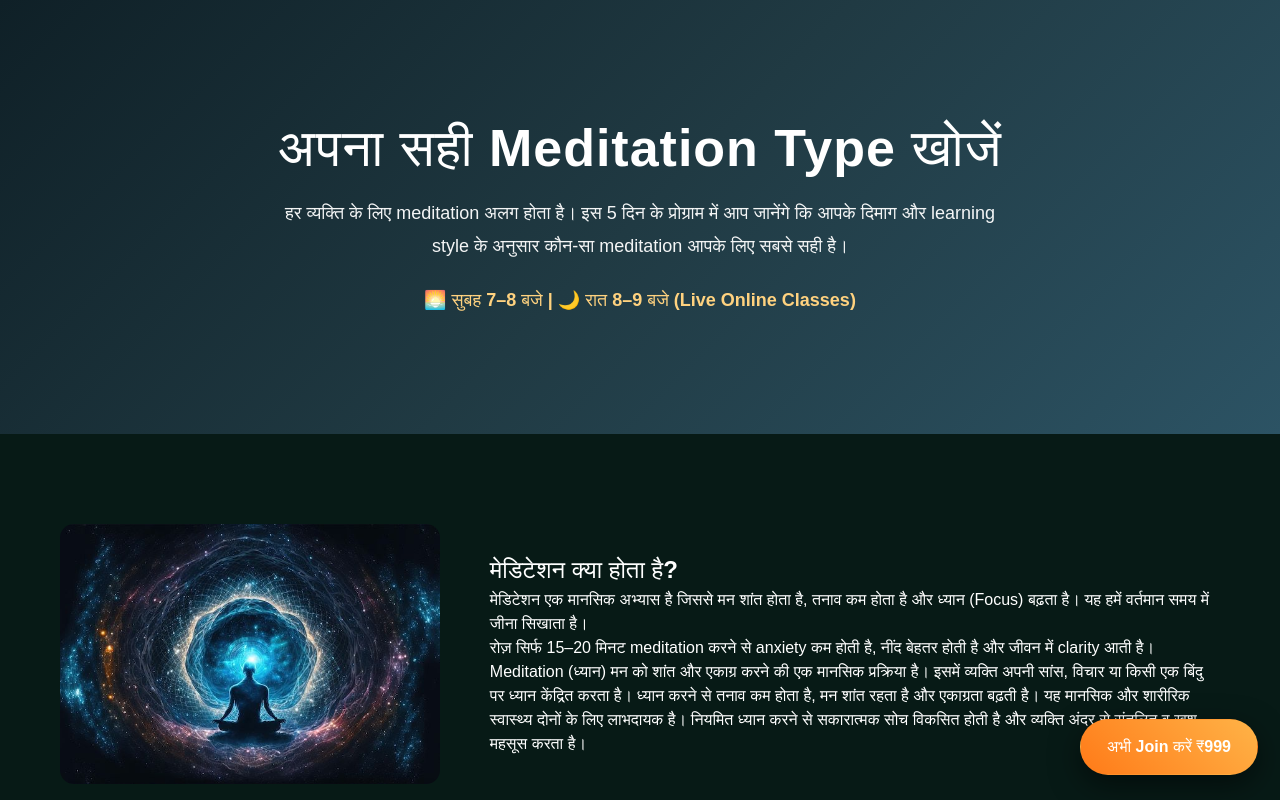
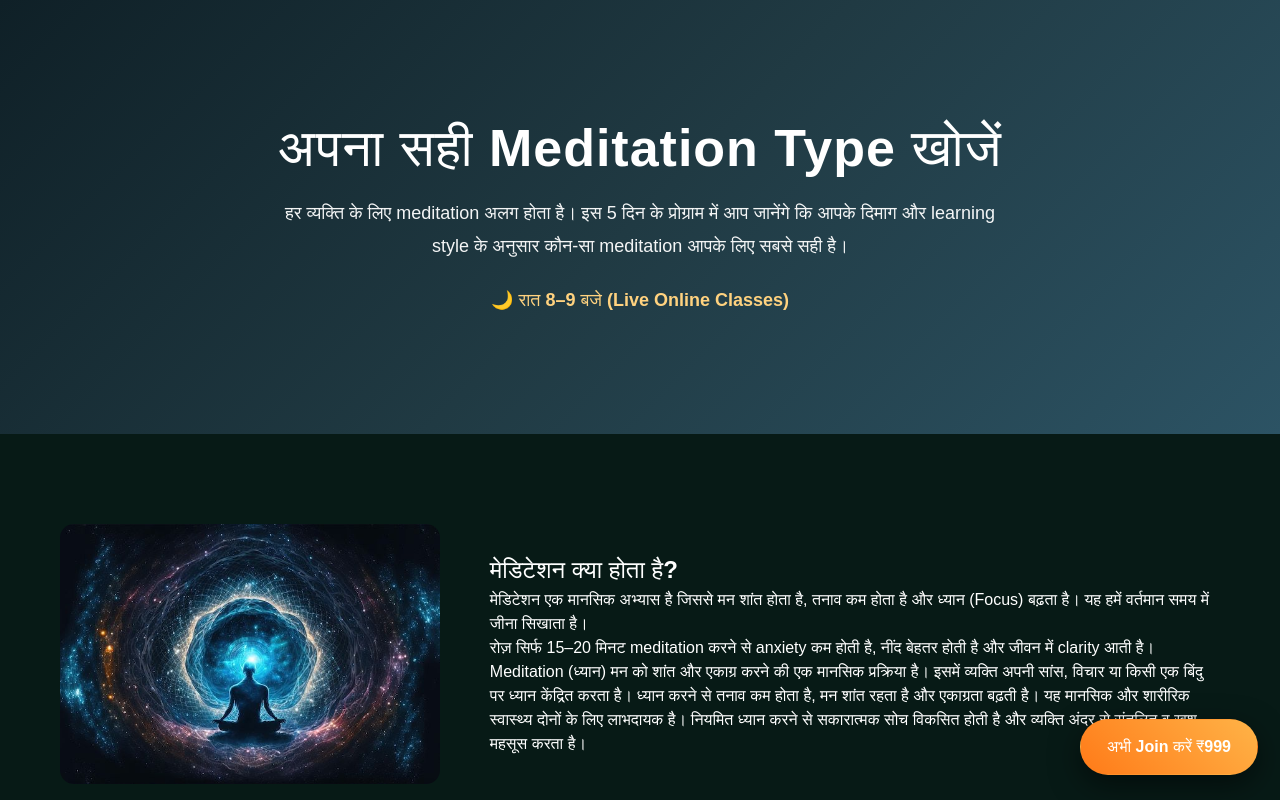
Before and after one commit to sunnycoding1519/meditation, a React (Vite) app: page / in a window 1280 px wide. Shown: the top 800 px of the page. Built offline with nearby package versions, Linux system fonts and the light colour scheme.

Commit message:
time change

```diff
--- a/src/components/page.jsx
+++ b/src/components/page.jsx
@@ -38,7 +38,7 @@ function Page() {
         </p>
 
         <div className="batch">
-          🌅 सुबह 7–8 बजे | 🌙 रात 8–9 बजे (Live Online Classes)
+         🌙 रात 8–9 बजे (Live Online Classes)
         </div>
       </section>
 
```
